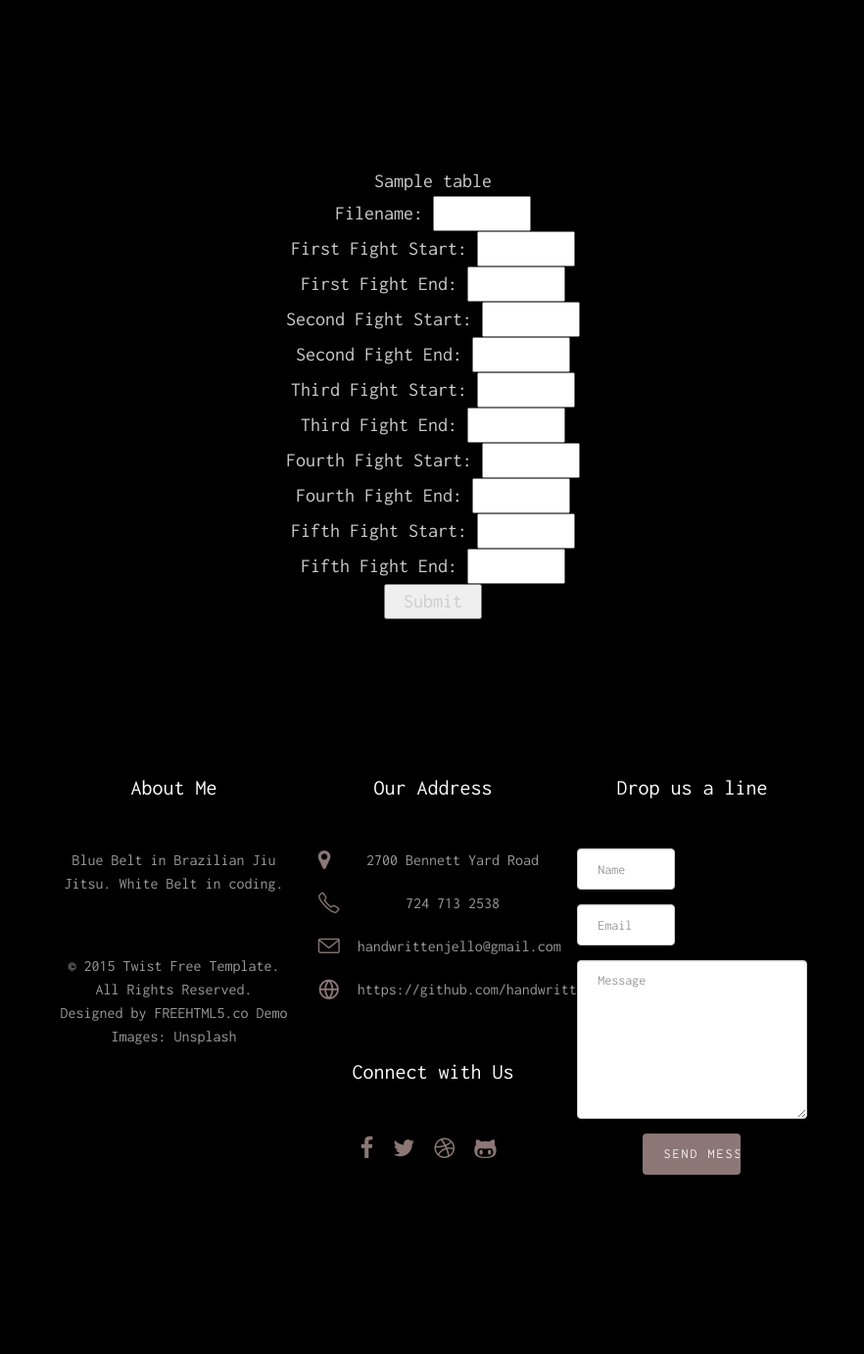
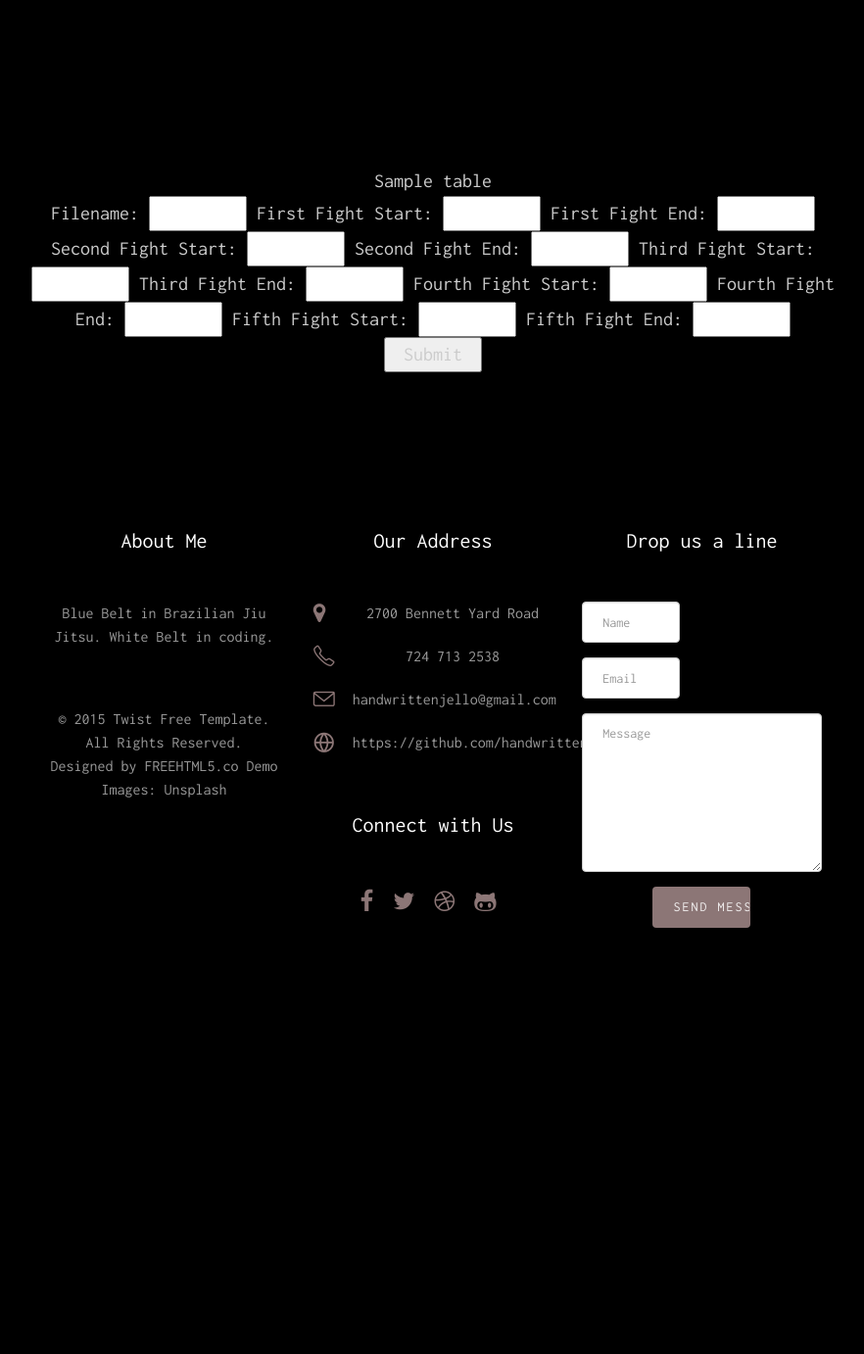
Before and after one commit to handwrittenjello/AutomatedEdit, a Python web app: template flask/templates/UFC.html in a window 1280 px wide. Shown: the part 730-2112 px from the top of the page at 98% size, without its empty margins (198-1080 px from the left). After the commit the page ends 1677 px from the top, so only its background shows below. Run offline with Jinja, Linux system fonts and the light colour scheme; the template is opened without the code that fills it: most values are stand-ins (such as "Sample title", 1, 10 or a date in 2020); some web fonts are replaced.

Commit message:
Added Flex Containers to UI

```diff
--- a/flask/static/css/style.css
+++ b/flask/static/css/style.css
@@ -950,5 +950,61 @@ h1, h2, h3, h4, h5, h6 {
   display: table;
 
 }
+@import "compass/css3";
+
+.navigation {
+  list-style: none;
+  margin: 0;
+
+  background: black;
+
+  display: -webkit-box;
+  display: -moz-box;
+  display: -ms-flexbox;
+  display: -webkit-flex;
+  display: flex;
+
+  -webkit-flex-flow: row wrap;
+  justify-content: flex-end;
+}
+
+.navigation a {
+  text-decoration: none;
+  display: block;
+  padding: 1em;
+  color: white;
+}
+
+.navigation a:hover {
+  background: darken(deepskyblue, 2%);
+}
+
+@media all and (max-width: 800px) {
+  .navigation {
+    justify-content: space-around;
+  }
+}
+
+@media all and (max-width: 600px) {
+  .navigation {
+    -webkit-flex-flow: column wrap;
+    flex-flow: column wrap;
+    padding: 0;
+  }
+
+  .navigation a {
+    text-align: center;
+    padding: 10px;
+    border-top: 1px solid rgba(255,255,255,0.3);
+    border-bottom: 1px solid rgba(0,0,0,0.1);
+  }
+
+
+  .navigation li:last-of-type a {
+    border-bottom: none;
+  }
+}
+
+
 
 /*# sourceMappingURL=style.css.map */
--- a/flask/templates/UFC.html
+++ b/flask/templates/UFC.html
@@ -66,6 +66,13 @@
     <style>
     .container { width: 100%; clear: both; }
     .container input { width: 100px; clear: both; }
+    .container { display: flex; }
+    .container {align-items: flex-start; }
+    .navigation { display: flex; flex-flow: row wrap; justify-content: flex end }
+    @media all and (max-width: 800px) {
+        .navigation { justify-content: space-around;}    }
+    @media all and (max-width: 500px){
+        .navigation { flex-direction: column;}    }
     </style>
 
     <section id="fh5co-home" data-section="home" style="background-image: {{ url_for('static',filename='images/full_image_1.jpg')}};" data-stellar-background-ratio="0.5">
@@ -125,21 +132,22 @@
 
 
 
-        <div class="container">
-        <div style="text-align:center;">
+        <div class="navigation">
             <form action = '/ufc' method = "post">
-                Filename: <input type = "text" name = "ufcCard"><br />
-                First Fight Start: <input type = "text" name = "firstFightStart" align = "right"><br />
-                First Fight End: <input type = "text" name = "firstFightEnd" align = "right"><br />
-                Second Fight Start: <input type = "text" name = "secondFightStart"><br />
-                Second Fight End: <input type = "text" name = "secondFightEnd"><br />
-                Third Fight Start: <input type = "text" name = "thirdFightStart"><br />
-                Third Fight End: <input type = "text" name = "thirdFightEnd"><br />
-                Fourth Fight Start: <input type = "text" name = "fourthFightStart"><br />
-                Fourth Fight End: <input type = "text" name = "fourthFightEnd"><br />
-                Fifth Fight Start: <input type = "text" name = "fifthFightStart"><br />
-                Fifth Fight End: <input type = "text" name = "fifthFightEnd"><br />
-                <input type = "submit" value = "Submit" />
+                <div id = "filename">
+                    Filename: <input type = "text" name = "ufcCard"></li>
+                    First Fight Start: <input type = "text" name = "firstFightStart"></li>
+                    <span>First Fight End: </span><input type = "text" name = "firstFightEnd"></li>
+                    <span>Second Fight Start: </span><input type = "text" name = "secondFightStart"></li>
+                    <span>Second Fight End: </span><input type = "text" name = "secondFightEnd"></li>
+                    <span>Third Fight Start: </span><input type = "text" name = "thirdFightStart"></li>
+                    <span>Third Fight End: </span><input type = "text" name = "thirdFightEnd"></li>
+                    <span>Fourth Fight Start: </span><input type = "text" name = "fourthFightStart"></li>
+                    <span>Fourth Fight End: </span><input type = "text" name = "fourthFightEnd"></li>
+                    <span>Fifth Fight Start: </span><input type = "text" name = "fifthFightStart"></li>
+                    <span>Fifth Fight End: </span><input type = "text" name = "fifthFightEnd"></li>
+                                <input type = "submit" value = "Submit" />
+                </div>
             </form>
         </div>
 
```
Also changed, not shown: flask/MKVSplit.py (+22 -14 lines).
